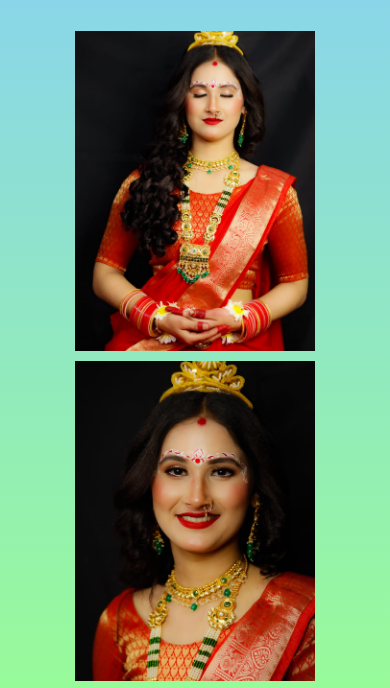
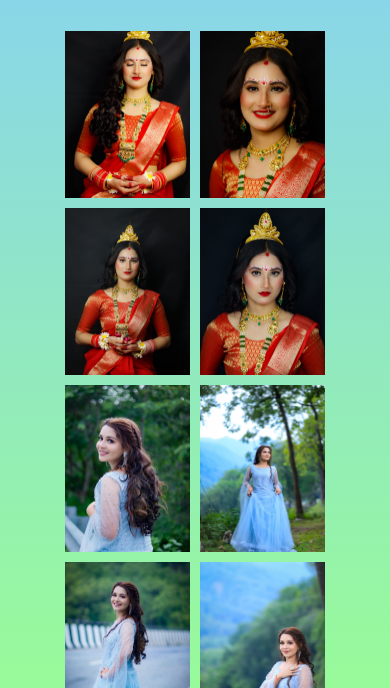
Before and after one commit to AtulAkku/jpphotography, a plain HTML site: page image-gallery.html in a window 390 px wide. Shown: the part 148-836 px from the top of the page. Drawn offline with Linux system fonts and the light colour scheme.

Commit message:
1 aug 3rd

```diff
--- a/css/styleimage.css
+++ b/css/styleimage.css
@@ -75,3 +75,10 @@ body {
 .next {
     right: 15px;
 }
+
+@media screen and (max-width: 768px) {
+    .image-gallery img {
+        width: 125px;
+        height: 167px;
+    }
+}
```
